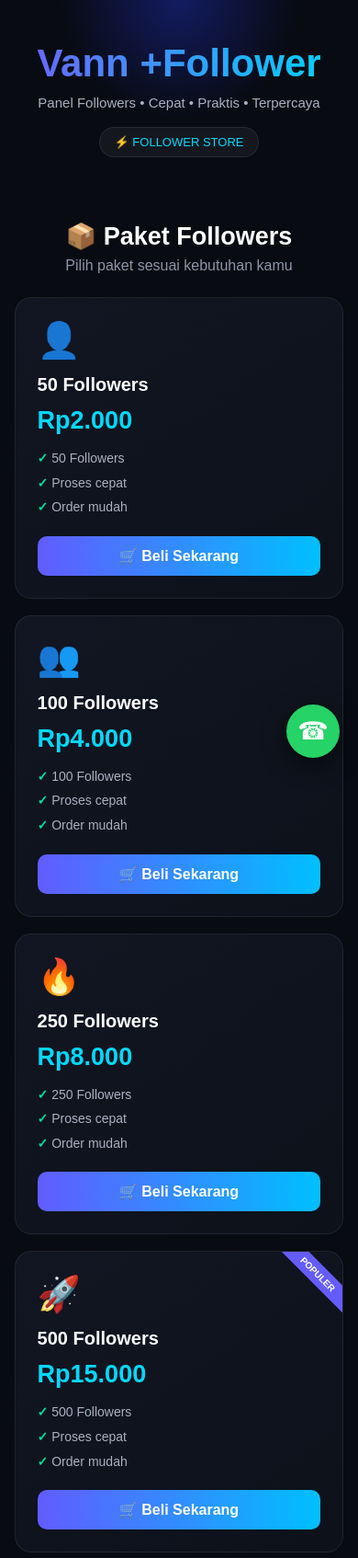
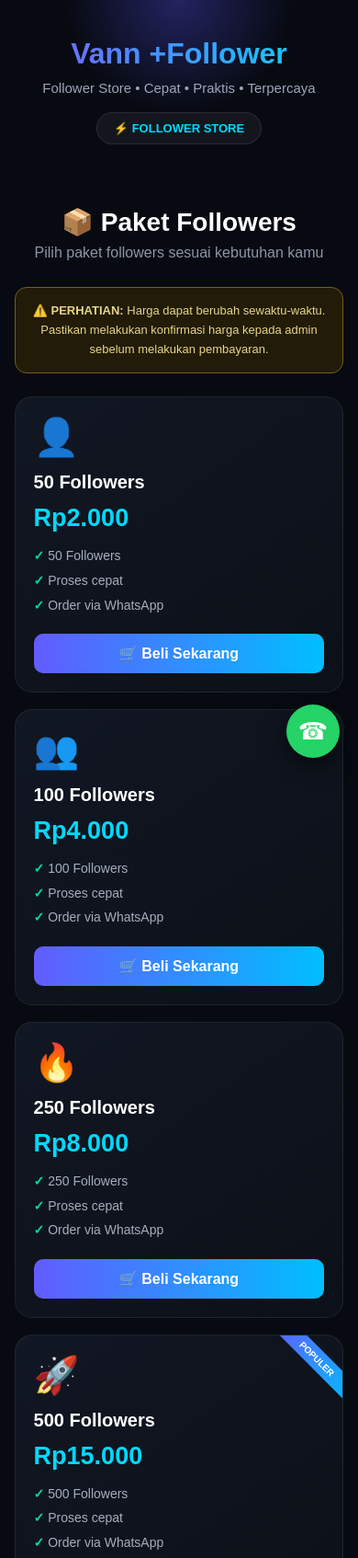
Before and after one commit to ditzzpemula/webditzz, a plain HTML site: page index.html in a window 390 px wide. Shown: the top 1694 px of the page at 92% size. Drawn offline with Linux system fonts and the light colour scheme.

Commit message:
Update index.html

```diff
--- a/index.html
+++ b/index.html
@@ -14,42 +14,43 @@
     }
 
     body {
-      background: #080b12;
-      color: white;
+      background: #070a11;
+      color: #fff;
       min-height: 100vh;
     }
 
     header {
-      padding: 45px 20px;
+      padding: 55px 20px 40px;
       text-align: center;
       background:
-        radial-gradient(circle at top, #293cff55, transparent 45%),
-        #080b12;
+        radial-gradient(circle at 50% 0%, #5b55ff55, transparent 45%),
+        #070a11;
     }
 
     .logo {
-      font-size: 42px;
+      font-size: clamp(32px, 8vw, 52px);
       font-weight: 900;
-      background: linear-gradient(90deg, #6c63ff, #00d4ff);
+      background: linear-gradient(90deg, #7c5cff, #00d9ff);
       -webkit-background-clip: text;
-      color: transparent;
+      -webkit-text-fill-color: transparent;
     }
 
     header p {
       margin-top: 10px;
-      color: #aab0c0;
+      color: #9da5b8;
       font-size: 15px;
     }
 
     .badge {
       display: inline-block;
       margin-top: 18px;
-      padding: 8px 16px;
+      padding: 9px 18px;
       border-radius: 30px;
       background: #ffffff0d;
-      border: 1px solid #ffffff15;
+      border: 1px solid #ffffff18;
       color: #00d9ff;
       font-size: 13px;
+      font-weight: bold;
     }
 
     .container {
@@ -61,16 +62,29 @@
 
     .section-title {
       text-align: center;
-      margin: 25px 0;
+      margin: 28px 0;
     }
 
     .section-title h2 {
-      font-size: 27px;
+      font-size: 28px;
     }
 
     .section-title p {
-      color: #8e95a7;
-      margin-top: 7px;
+      margin-top: 8px;
+      color: #8d95a8;
+    }
+
+    .warning {
+      margin: 0 auto 25px;
+      padding: 15px 18px;
+      max-width: 850px;
+      border-radius: 13px;
+      background: #211b08;
+      border: 1px solid #75601b;
+      color: #e8d48a;
+      text-align: center;
+      font-size: 13px;
+      line-height: 1.6;
     }
 
     .products {
@@ -81,51 +95,50 @@
 
     .card {
       position: relative;
-      background: linear-gradient(145deg, #111622, #0d111a);
+      background: linear-gradient(145deg, #111723, #0c1018);
       border: 1px solid #ffffff12;
-      border-radius: 18px;
+      border-radius: 19px;
       padding: 24px;
+      overflow: hidden;
       transition: .3s;
-      overflow: hidden;
     }
 
     .card:hover {
       transform: translateY(-7px);
-      border-color: #625cff;
-      box-shadow: 0 15px 40px #0008;
+      border-color: #655cff;
+      box-shadow: 0 15px 40px #0009;
     }
 
     .popular {
       position: absolute;
-      top: 14px;
-      right: -32px;
+      top: 15px;
+      right: -34px;
       transform: rotate(45deg);
-      background: #655cff;
-      padding: 5px 35px;
+      background: linear-gradient(90deg, #625cff, #00bfff);
+      padding: 5px 38px;
       font-size: 10px;
       font-weight: bold;
     }
 
     .icon {
-      font-size: 38px;
-      margin-bottom: 15px;
+      font-size: 40px;
+      margin-bottom: 14px;
     }
 
     .card h3 {
       font-size: 20px;
-      margin-bottom: 8px;
     }
 
-    .card .price {
+    .price {
       font-size: 27px;
-      font-weight: 800;
+      font-weight: 900;
       color: #00d9ff;
       margin: 12px 0;
     }
 
     .card ul {
       list-style: none;
-      color: #aab0c0;
+      color: #a6adbd;
       line-height: 1.9;
       font-size: 14px;
       margin-bottom: 18px;
@@ -154,10 +167,10 @@
     }
 
     .info {
-      margin-top: 35px;
+      margin-top: 25px;
       padding: 22px;
       border-radius: 17px;
-      background: #101520;
+      background: #101620;
       border: 1px solid #ffffff10;
     }
 
@@ -166,7 +179,7 @@
     }
 
     .info p {
-      color: #9ba2b3;
+      color: #9da5b5;
       line-height: 1.8;
       font-size: 14px;
     }
@@ -192,9 +205,19 @@
       align-items: center;
       text-decoration: none;
       color: white;
-      font-size: 27px;
-      box-shadow: 0 8px 25px #0008;
-      z-index: 10;
+      font-size: 26px;
+      box-shadow: 0 8px 25px #0009;
+      z-index: 20;
+    }
+
+    @media (max-width: 500px) {
+      header {
+        padding-top: 40px;
+      }
+
+      .card {
+        padding: 20px;
+      }
     }
   </style>
 </head>
@@ -203,7 +226,7 @@
 
 <header>
   <div class="logo">Vann +Follower</div>
-  <p>Panel Followers • Cepat • Praktis • Terpercaya</p>
+  <p>Follower Store • Cepat • Praktis • Terpercaya</p>
   <div class="badge">⚡ FOLLOWER STORE</div>
 </header>
 
@@ -211,7 +234,12 @@
 
   <div class="section-title">
     <h2>📦 Paket Followers</h2>
-    <p>Pilih paket sesuai kebutuhan kamu</p>
+    <p>Pilih paket followers sesuai kebutuhan kamu</p>
+  </div>
+
+  <div class="warning">
+    ⚠️ <b>PERHATIAN:</b> Harga dapat berubah sewaktu-waktu.
+    Pastikan melakukan konfirmasi harga kepada admin sebelum melakukan pembayaran.
   </div>
 
   <div class="products">
@@ -224,9 +252,11 @@
       <ul>
         <li>50 Followers</li>
         <li>Proses cepat</li>
-        <li>Order mudah</li>
+        <li>Order via WhatsApp</li>
       </ul>
-      <a class="buy" href="https://wa.me/628xxxxxxxxxx?text=Halo%20Vann%20Follower%20Store,%20saya%20mau%20order%2050%20Followers%20Rp2.000">
+
+      <a class="buy"
+         href="https://wa.me/6285191923519?text=Halo%20Vann%20%2BFollower%20Store%2C%20saya%20mau%20order%2050%20Followers">
         🛒 Beli Sekarang
       </a>
     </div>
@@ -239,9 +269,11 @@
       <ul>
         <li>100 Followers</li>
         <li>Proses cepat</li>
-        <li>Order mudah</li>
+        <li>Order via WhatsApp</li>
       </ul>
-      <a class="buy" href="https://wa.me/628xxxxxxxxxx?text=Halo%20Vann%20Follower%20Store,%20saya%20mau%20order%20100%20Followers%20Rp4.000">
+
+      <a class="buy"
+         href="https://wa.me/6285191923519?text=Halo%20Vann%20%2BFollower%20Store%2C%20saya%20mau%20order%20100%20Followers">
         🛒 Beli Sekarang
       </a>
     </div>
@@ -254,9 +286,11 @@
       <ul>
         <li>250 Followers</li>
         <li>Proses cepat</li>
-        <li>Order mudah</li>
+        <li>Order via WhatsApp</li>
       </ul>
-      <a class="buy" href="https://wa.me/628xxxxxxxxxx?text=Halo%20Vann%20Follower%20Store,%20saya%20mau%20order%20250%20Followers%20Rp8.000">
+
+      <a class="buy"
+         href="https://wa.me/6285191923519?text=Halo%20Vann%20%2BFollower%20Store%2C%20saya%20mau%20order%20250%20Followers">
         🛒 Beli Sekarang
       </a>
     </div>
@@ -264,15 +298,18 @@
     <!-- 500 -->
     <div class="card">
       <div class="popular">POPULER</div>
+
       <div class="icon">🚀</div>
       <h3>500 Followers</h3>
       <div class="price">Rp15.000</div>
       <ul>
         <li>500 Followers</li>
         <li>Proses cepat</li>
-        <li>Order mudah</li>
+        <li>Order via WhatsApp</li>
       </ul>
-      <a class="buy" href="https://wa.me/628xxxxxxxxxx?text=Halo%20Vann%20Follower%20Store,%20saya%20mau%20order%20500%20Followers%20Rp15.000">
+
+      <a class="buy"
+         href="https://wa.me/6285191923519?text=Halo%20Vann%20%2BFollower%20Store%2C%20saya%20mau%20order%20500%20Followers">
         🛒 Beli Sekarang
       </a>
     </div>
@@ -285,9 +322,11 @@
       <ul>
         <li>1.000 Followers</li>
         <li>Proses cepat</li>
-        <li>Order mudah</li>
+        <li>Order via WhatsApp</li>
       </ul>
-      <a class="buy" href="https://wa.me/628xxxxxxxxxx?text=Halo%20Vann%20Follower%20Store,%20saya%20mau%20order%201000%20Followers%20Rp25.000">
+
+      <a class="buy"
+         href="https://wa.me/6285191923519?text=Halo%20Vann%20%2BFollower%20Store%2C%20saya%20mau%20order%201000%20Followers">
         🛒 Beli Sekarang
       </a>
     </div>
@@ -300,9 +339,11 @@
       <ul>
         <li>2.500 Followers</li>
         <li>Proses cepat</li>
-        <li>Order mudah</li>
+        <li>Order via WhatsApp</li>
       </ul>
-      <a class="buy" href="https://wa.me/628xxxxxxxxxx?text=Halo%20Vann%20Follower%20Store,%20saya%20mau%20order%202500%20Followers%20Rp55.000">
+
+      <a class="buy"
+         href="https://wa.me/6285191923519?text=Halo%20Vann%20%2BFollower%20Store%2C%20saya%20mau%20order%202500%20Followers">
         🛒 Beli Sekarang
       </a>
     </div>
@@ -312,33 +353,37 @@
   <div class="info">
     <h3>📌 Cara Order</h3>
     <p>
-      1. Pilih paket Followers yang kamu inginkan.<br>
+      1. Pilih paket yang kamu inginkan.<br>
       2. Klik tombol <b>Beli Sekarang</b>.<br>
       3. Kamu akan diarahkan ke WhatsApp admin.<br>
-      4. Kirim username/link akun dan lakukan pembayaran sesuai instruksi admin.
+      4. Kirim link/username akun yang akan diproses.<br>
+      5. Konfirmasi harga dan lakukan pembayaran sesuai instruksi admin.
     </p>
   </div>
 
   <div class="info">
     <h3>⚠️ Ketentuan</h3>
     <p>
-      Pastikan akun tidak dalam mode private saat proses berlangsung.
-      Jangan memberikan password akun kepada siapa pun.
-      Estimasi proses dapat berbeda tergantung layanan dan jumlah order.
+      • Harga dapat berubah sewaktu-waktu.<br>
+      • Selalu konfirmasi harga terbaru sebelum pembayaran.<br>
+      • Jangan memberikan password akun kepada admin.<br>
+      • Pastikan akun dapat menerima followers.<br>
+      • Estimasi proses dapat berbeda tergantung jumlah order dan layanan.
     </p>
   </div>
 
 </div>
 
 <footer>
-  © 2026 Vann +Follower Store • All Rights Reserved
+  © 2026 Vann +Follower Store<br>
+  All Rights Reserved
 </footer>
 
 <a class="wa"
-   href="https://wa.me/628xxxxxxxxxx?text=Halo%20Vann%20Follower%20Store,%20saya%20mau%20order"
+   href="https://wa.me/6285191923519?text=Halo%20Vann%20%2BFollower%20Store%2C%20saya%20ingin%20bertanya"
    aria-label="WhatsApp">
   ☎
 </a>
 
 </body>
-    </html>
+</html>
```
